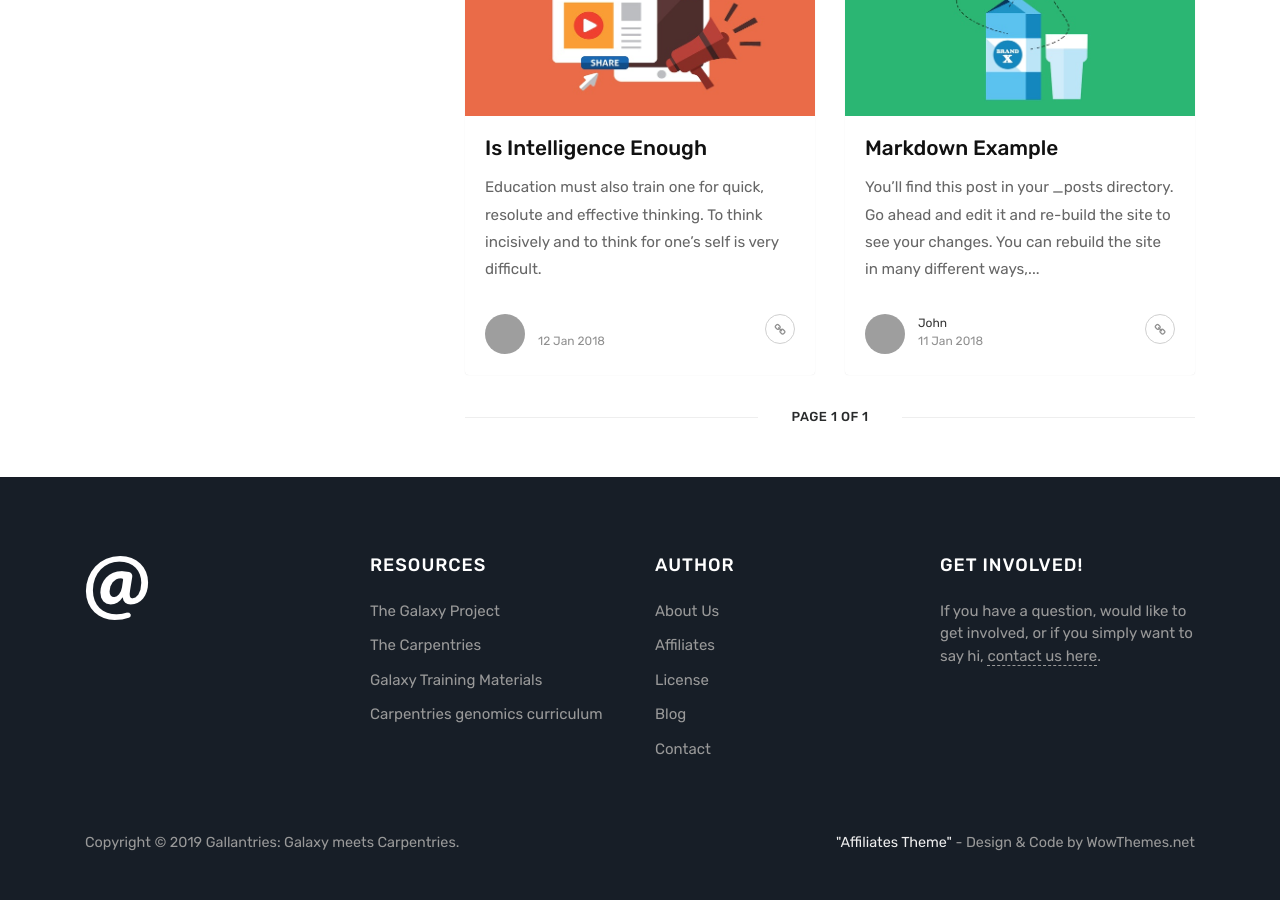
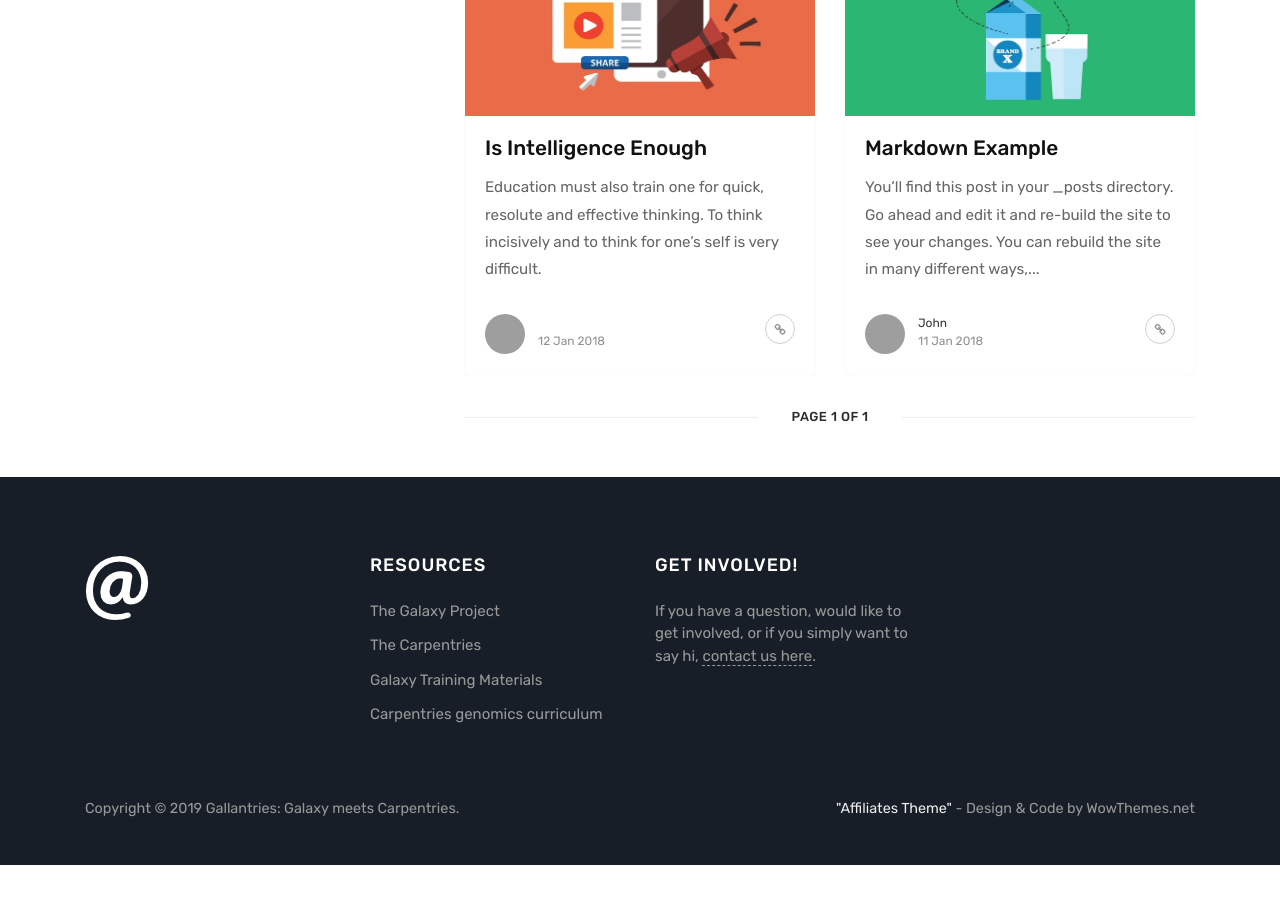
Before and after one commit to gallantries/gallantries.github.io, a Jekyll site: the page built from index.html, in a window 1280 px wide and 900 px high, scrolled down 1662 px. Built offline with Jekyll 4.4.1, drawn with Linux system fonts in a browser that asks for light colours; the list of posts is cut into pages by our own code; after the commit the page ends 2527 px from its top, so only the background shows below that; grey boxes are pictures that could not be loaded.

Commit message:
update footer

```diff
--- a/_layouts/default.html
+++ b/_layouts/default.html
@@ -145,19 +145,6 @@
                 </div>
 
                 <div class="col-sm-3">
-                <div class="footer-widget">
-                <h5 class="title">Author</h5>
-                <ul>
-                <li><a href="https://www.wowthemes.net/premium-themes-templates/">About Us</a></li>
-                <li><a target="_blank" href="https://www.wowthemes.net/affiliate-area/">Affiliates</a></li>
-                <li><a href="https://www.wowthemes.net/terms-and-conditions/">License</a></li>
-                <li><a href="https://www.wowthemes.net/blog/">Blog</a></li>
-                <li><a href="https://www.wowthemes.net/support/">Contact</a></li>
-                </ul>
-                </div>
-                </div>
-
-                <div class="col-sm-3">
                 <div class="footer-widget textwidget">
                     <h5 class="title">Get Involved!</h5>
                     <p> If you have a question, would like to get involved, or if you simply want to say hi, <a href="/contact">contact us here</a>.</p>
```
